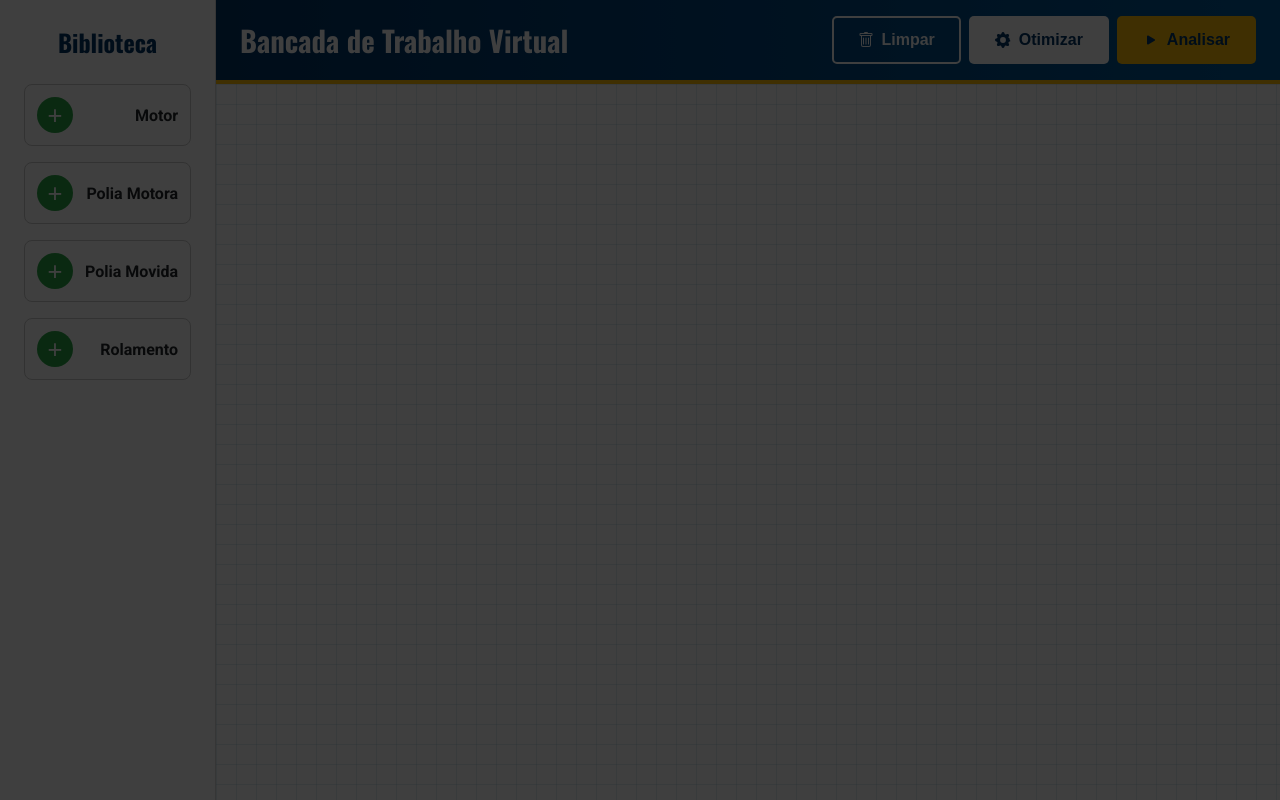
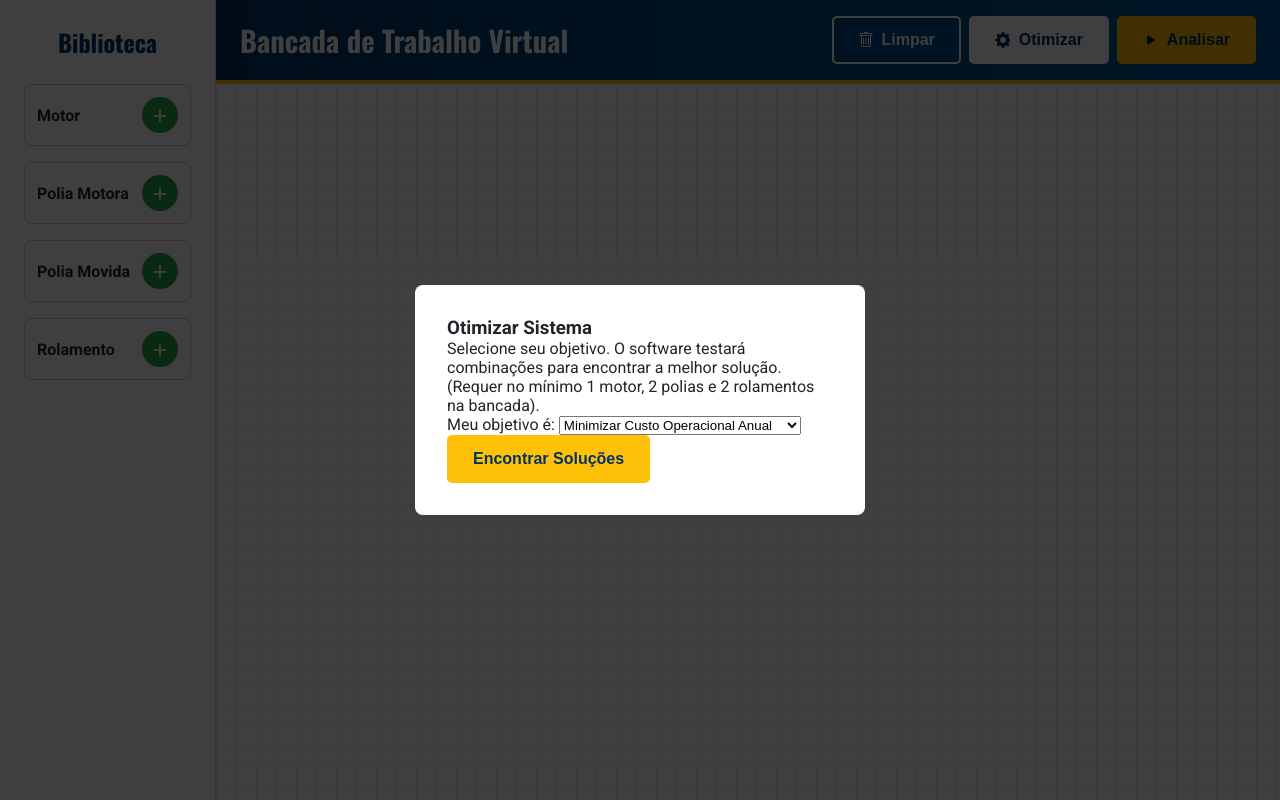
Before and after one commit to Jonathan0078/Dockerfile-, a Flask app: page / in a window 1280 px wide. Run offline with Flask 3, Linux system fonts and the light colour scheme; some libraries are stand-ins or nearby versions.

Commit message:
Update index.html

```diff
--- a/templates/index.html
+++ b/templates/index.html
@@ -12,10 +12,22 @@
     <div class="platform-container">
         <aside id="component-library">
             <h2>Biblioteca</h2>
-            <div class="component-item"><button class="add-btn" data-type="motor" title="Adicionar Motor">+</button><span>Motor</span></div>
-            <div class="component-item"><button class="add-btn" data-type="polia_motora" title="Adicionar Polia Motora">+</button><span>Polia Motora</span></div>
-            <div class="component-item"><button class="add-btn" data-type="polia_movida" title="Adicionar Polia Movida">+</button><span>Polia Movida</span></div>
-            <div class="component-item"><button class="add-btn" data-type="rolamento" title="Adicionar Rolamento">+</button><span>Rolamento</span></div>
+            <div class="component-item">
+                <span>Motor</span>
+                <button class="add-btn" data-type="motor" title="Adicionar Motor">+</button>
+            </div>
+            <div class="component-item">
+                <span>Polia Motora</span>
+                <button class="add-btn" data-type="polia_motora" title="Adicionar Polia Motora">+</button>
+            </div>
+            <div class="component-item">
+                <span>Polia Movida</span>
+                <button class="add-btn" data-type="polia_movida" title="Adicionar Polia Movida">+</button>
+            </div>
+            <div class="component-item">
+                <span>Rolamento</span>
+                <button class="add-btn" data-type="rolamento" title="Adicionar Rolamento">+</button>
+            </div>
         </aside>
 
         <main id="main-workbench">
@@ -51,8 +63,35 @@
         </aside>
     </div>
 
-    <div id="component-modal" class="modal-backdrop hidden"></div>
-    <div id="optimize-modal" class="modal-backdrop hidden"></div>
+    <div id="component-modal" class="modal-backdrop hidden">
+        <div class="modal-content">
+            <h3 id="modal-title">Configurar Componente</h3>
+            <form id="modal-form">
+                <div id="modal-fields"></div>
+                <button type="submit" class="btn btn-highlight">Salvar</button>
+                <button type="button" id="modal-close-btn" class="btn btn-secondary">Cancelar</button>
+            </form>
+        </div>
+    </div>
+
+    <div id="optimize-modal" class="modal-backdrop hidden">
+        <div class="modal-content">
+            <h3>Otimizar Sistema</h3>
+            <p>Selecione seu objetivo. O software testará combinações para encontrar a melhor solução. (Requer no mínimo 1 motor, 2 polias e 2 rolamentos na bancada).</p>
+            <form id="optimize-form">
+                <div class="input-group">
+                    <label for="optimization-goal">Meu objetivo é:</label>
+                    <select id="optimization-goal" name="goal">
+                        <option value="cost">Minimizar Custo Operacional Anual</option>
+                        <option value="life">Maximizar Vida Útil do Sistema</option>
+                        <option value="efficiency">Maximizar Eficiência da Transmissão</option>
+                    </select>
+                </div>
+                <button type="submit" class="btn btn-highlight">Encontrar Soluções</button>
+                <button type="button" id="optimize-modal-close-btn" class="btn btn-secondary">Cancelar</button>
+            </form>
+        </div>
+    </div>
 
     <script src="{{ url_for('static', filename='script.js') }}"></script>
 </body>
```
